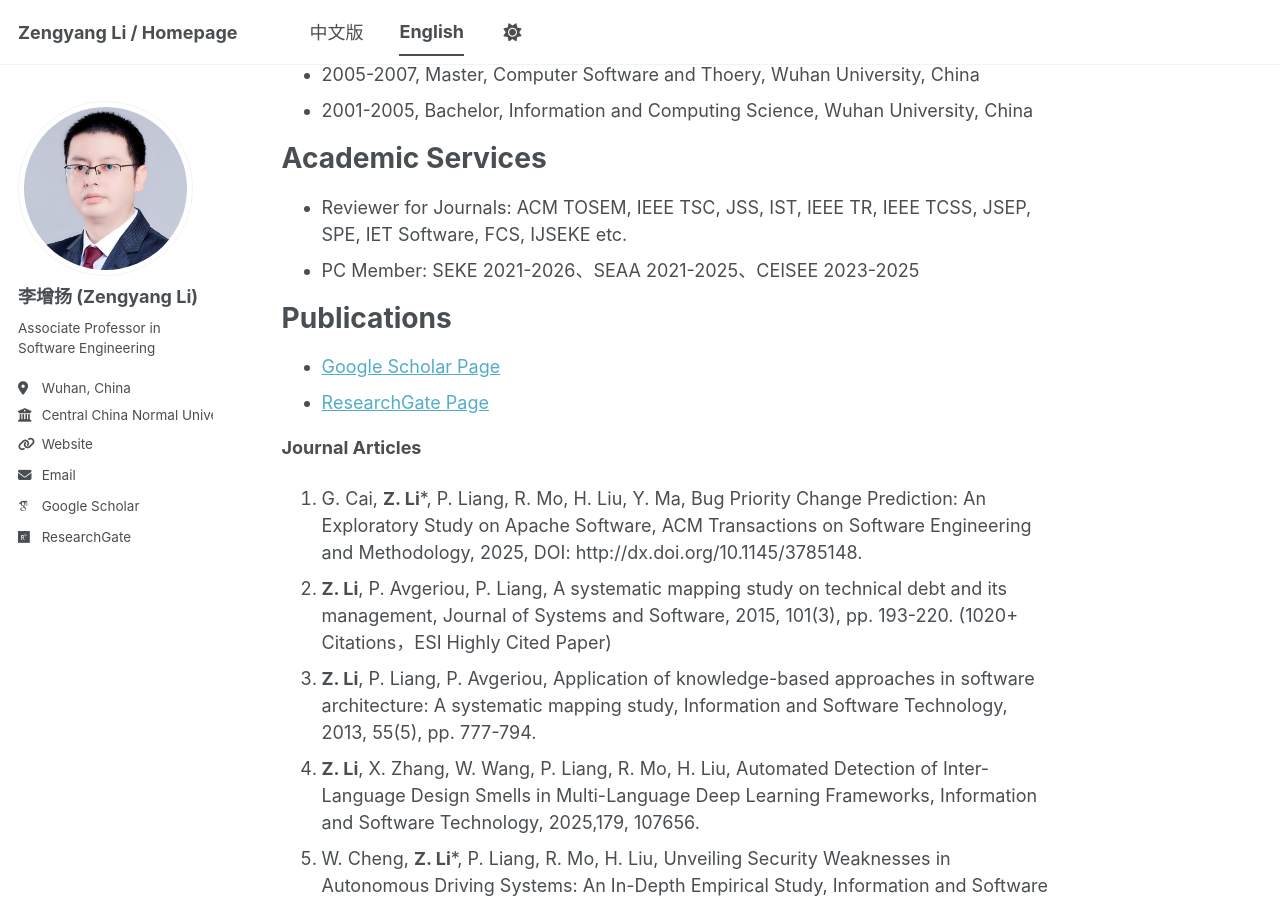
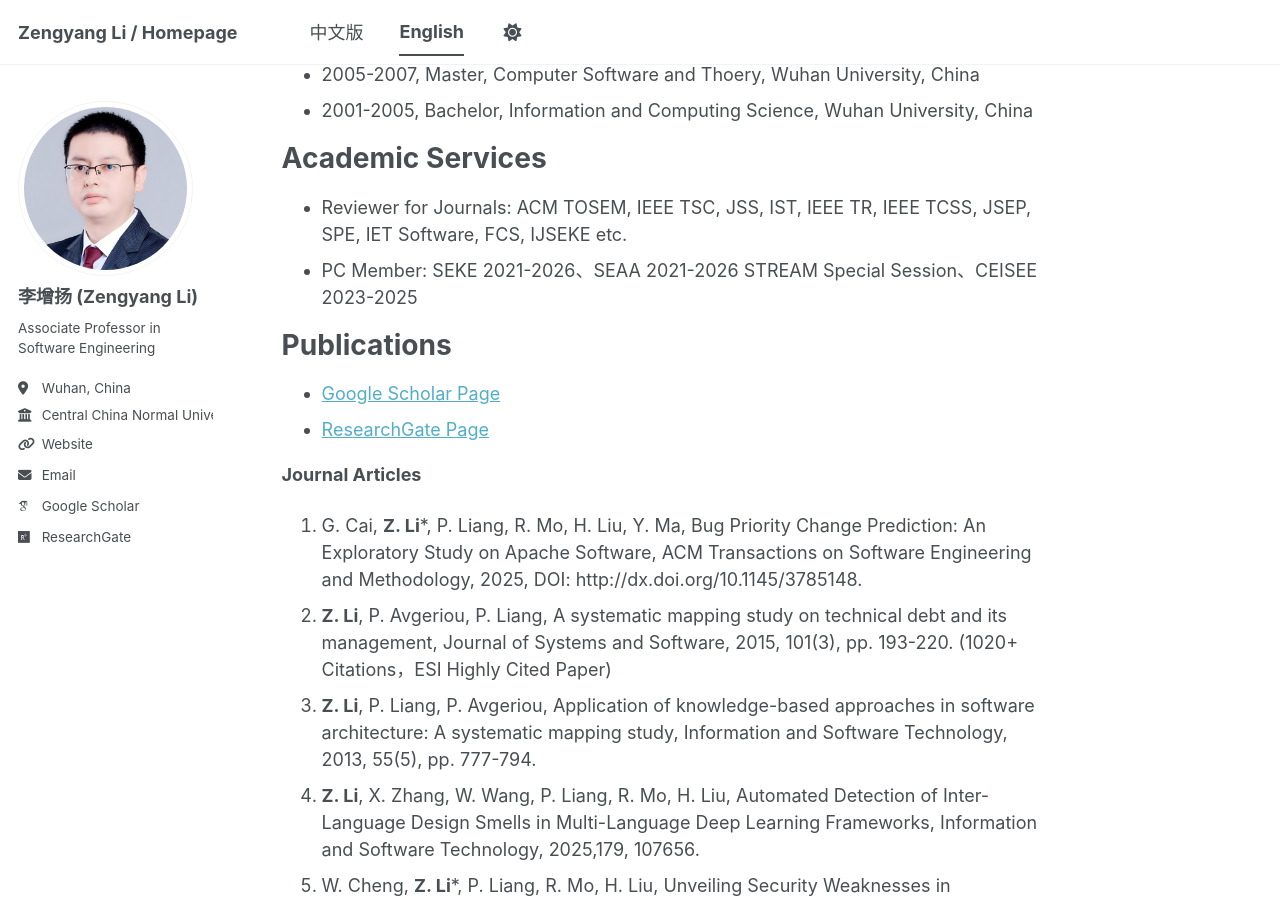
Before and after one commit to zengyang/zengyang.github.io, a Jekyll site: the page built from _pages/abouten.md, in a window 1280 px wide and 900 px high, scrolled down 737 px. Built offline with Jekyll 4.4.1, drawn with Linux system fonts in a browser that asks for light colours; some web fonts are replaced; a script bundle is joined from its source files by our own code; library files that are not in the unit come from our copies.

Commit message:
Update abouten.md

```diff
--- a/_pages/abouten.md
+++ b/_pages/abouten.md
@@ -32,7 +32,7 @@ Education
 Academic Services
 ======
 - Reviewer for Journals: ACM TOSEM, IEEE TSC, JSS, IST, IEEE TR, IEEE TCSS, JSEP, SPE, IET Software, FCS, IJSEKE etc.
-- PC Member: SEKE 2021-2026、SEAA 2021-2025、CEISEE 2023-2025
+- PC Member: SEKE 2021-2026、SEAA 2021-2026 STREAM Special Session、CEISEE 2023-2025
 
 Publications
 ======
```
